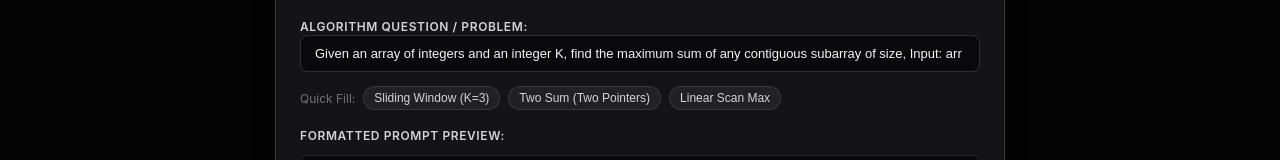
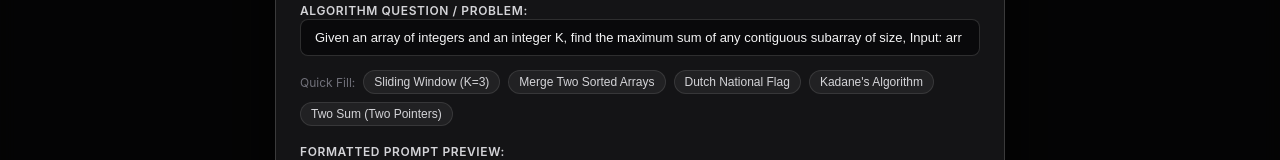
Before and after one commit to ThekingGST/DSA-Notebook, a React (Vite) app: page / in a window 1280 px wide. Both pictures are taken after a click on the button "⚡ Prompt Studio". Shown: the part 261-421 px from the top of the page. Built offline with nearby package versions, Linux system fonts and the light colour scheme; no server answers.

Commit message:
feat(studio): expand Prompt Studio quick fill chips across multiple archetypes

```diff
--- a/src/components/PromptStudioModal.tsx
+++ b/src/components/PromptStudioModal.tsx
@@ -279,22 +279,44 @@ export const PromptStudioModal: React.FC<PromptStudioModalProps> = ({
                 className="studio-chip-btn"
                 onClick={() =>
                   setAlgorithmQuery(
-                    "Two Sum on sorted array [2, 7, 11, 15], target = 9 using two pointers"
+                    "Merge two sorted arrays nums1 = [1, 3, 5] and nums2 = [2, 4, 6] into a merged array using three pointers i, j, k"
                   )
                 }
               >
-                Two Sum (Two Pointers)
+                Merge Two Sorted Arrays
               </button>
               <button
                 type="button"
                 className="studio-chip-btn"
                 onClick={() =>
                   setAlgorithmQuery(
-                    "Find maximum element in array [14, 32, 9, 45, 21] using linear scan"
+                    "Sort an array of 0s, 1s, and 2s arr = [2, 0, 2, 1, 1, 0] in-place using Dutch National Flag three-pointer algorithm (low, mid, high)"
                   )
                 }
               >
-                Linear Scan Max
+                Dutch National Flag
+              </button>
+              <button
+                type="button"
+                className="studio-chip-btn"
+                onClick={() =>
+                  setAlgorithmQuery(
+                    "Find maximum subarray sum in arr = [-2, 1, -3, 4, -1, 2, 1, -5, 4] using Kadane's algorithm, tracking currentSum and maxSum"
+                  )
+                }
+              >
+                Kadane's Algorithm
+              </button>
+              <button
+                type="button"
+                className="studio-chip-btn"
+                onClick={() =>
+                  setAlgorithmQuery(
+                    "Two Sum on sorted array [2, 7, 11, 15], target = 9 using two pointers"
+                  )
+                }
+              >
+                Two Sum (Two Pointers)
               </button>
             </div>
 
```
Also changed, not shown: 1 other file (tests, documents, lock files or other folders).
